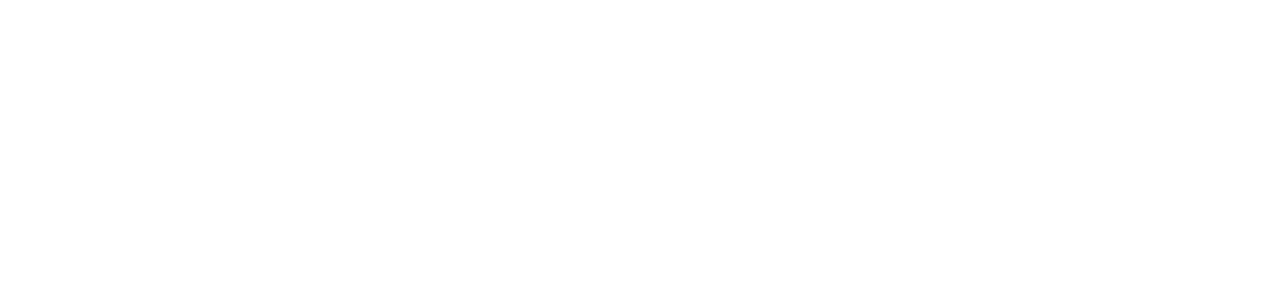
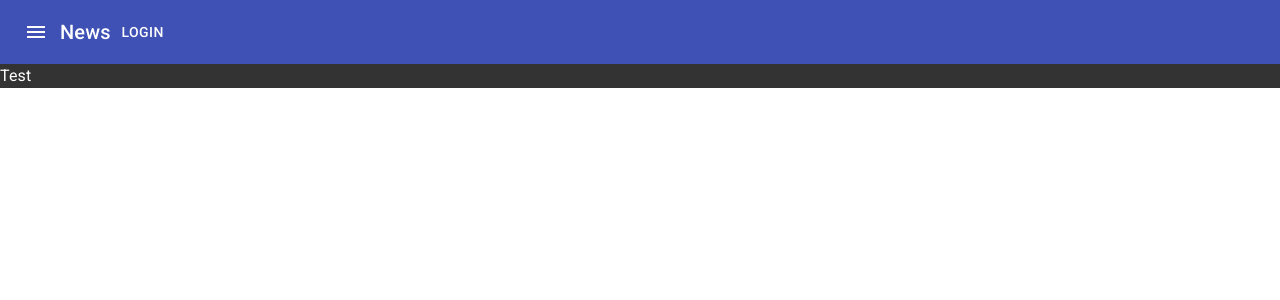
Before and after one commit to nino1337/recipe-app, a React (Create React App) app in the folder client/: page / in a window 1280 px wide. Shown: the top 300 px of the page. Built offline with nearby package versions, Linux system fonts and the light colour scheme.

Commit message:
add material ui

```diff
--- a/client/package.json
+++ b/client/package.json
@@ -9,6 +9,7 @@
     "@testing-library/react": "^9.3.2",
     "@testing-library/user-event": "^7.1.2",
     "express": "^4.17.1",
+    "prop-types": "^15.7.2",
     "react": "^16.13.1",
     "react-dom": "^16.13.1",
     "react-scripts": "3.4.1"
--- a/client/src/App.js
+++ b/client/src/App.js
@@ -1,11 +1,14 @@
 import React from 'react';
+import { Typography } from '@material-ui/core';
+
+import Layout from './components/layout/Layout';
 
 function App() {
-    return (
-        <div className="App">
-            <header className="App-header"></header>
-        </div>
-    );
+  return (
+    <Layout>
+      <Typography>Test</Typography>
+    </Layout>
+  );
 }
 
 export default App;
--- /dev/null
+++ b/client/src/components/layout/Layout.js
@@ -0,0 +1,39 @@
+import React, { useState } from 'react';
+import propTypes from 'prop-types';
+import {
+  AppBar,
+  Toolbar,
+  Typography,
+  Button,
+  IconButton,
+} from '@material-ui/core/';
+import MenuIcon from '@material-ui/icons/Menu';
+import { ThemeProvider, createMuiTheme } from '@material-ui/core/styles';
+
+import Content from './components/content/Content';
+import { themeLight, themeDark } from '../../styles/themes';
+
+const Layout = ({ children }) => {
+  const [theme, setTheme] = useState(themeDark);
+
+  return (
+    <ThemeProvider theme={createMuiTheme(theme)}>
+      <AppBar position="static">
+        <Toolbar>
+          <IconButton edge="start" color="inherit" aria-label="menu">
+            <MenuIcon />
+          </IconButton>
+          <Typography variant="h6">News</Typography>
+          <Button color="inherit">Login</Button>
+        </Toolbar>
+      </AppBar>
+      <Content>{children}</Content>
+    </ThemeProvider>
+  );
+};
+
+Layout.propTypes = {
+  children: propTypes.object,
+};
+
+export default Layout;
--- /dev/null
+++ b/client/src/components/layout/components/content/Content.js
@@ -0,0 +1,14 @@
+import React from 'react';
+import propTypes from 'prop-types';
+import styles from './styles';
+
+const Content = ({ children }) => {
+  const classes = styles();
+  return <main className={classes.root}>{children}</main>;
+};
+
+Content.propTypes = {
+  children: propTypes.object,
+};
+
+export default Content;
--- /dev/null
+++ b/client/src/components/layout/components/content/styles.js
@@ -0,0 +1,8 @@
+import { makeStyles } from '@material-ui/core/styles';
+
+export default makeStyles((theme) => ({
+  root: {
+    background: theme.appBackground,
+    color: theme.palette.text.primary,
+  },
+}));
--- /dev/null
+++ b/client/src/styles/themes.js
@@ -0,0 +1,17 @@
+export const themeDark = {
+  palette: {
+    text: {
+      primary: '#ffffff',
+    },
+  },
+  appBackground: '#333333',
+};
+
+export const themeLight = {
+  palette: {
+    text: {
+      primary: '#333333',
+    },
+  },
+  appBackground: '#ffffff',
+};
--- a/client/styles/themes.js
+++ /dev/null
@@ -1,3 +0,0 @@
-export const themeDark = {};
-
-export const themeLight = {};
```
Also changed, not shown: client/src/index.js (+7 -4 lines), client/src/styles/normalize.css (added), 2 other files (tests, documents, lock files or other folders).
